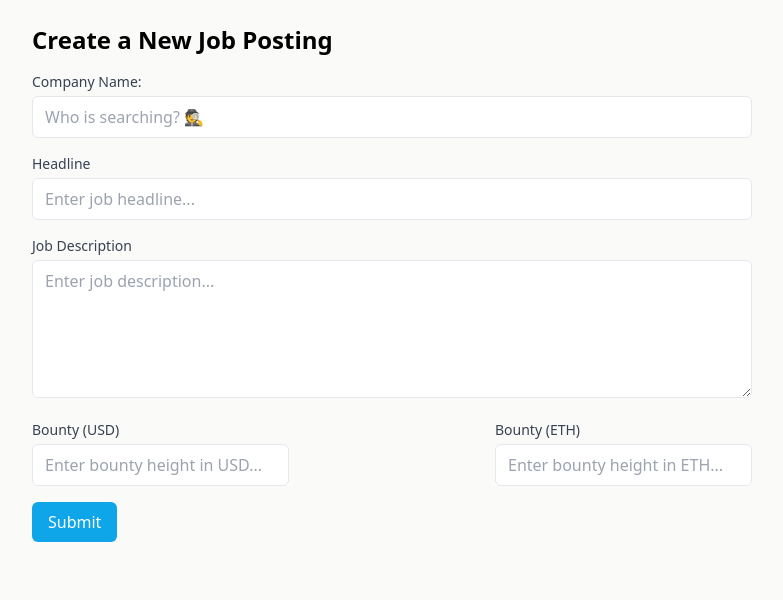
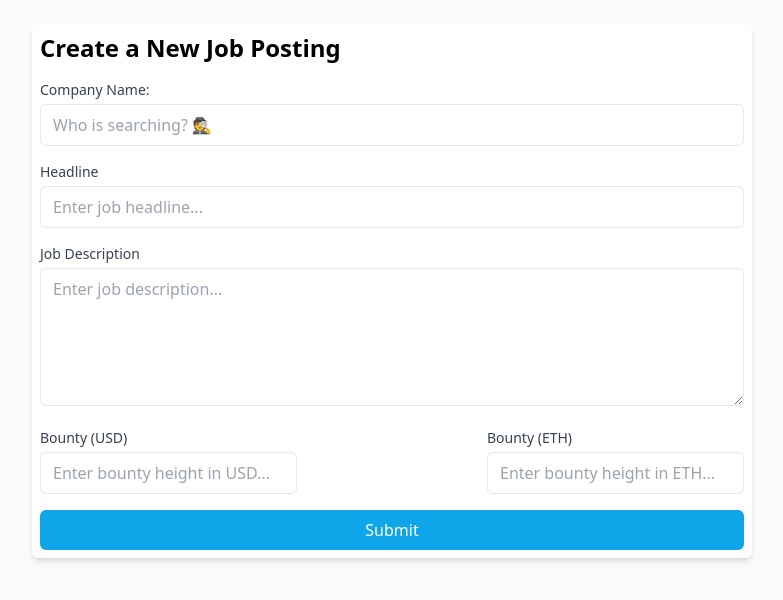
Before and after one commit to maxmynter/ethHackathonMUC, a Next.js app: page /company/jobPostingForm in a window 1280 px wide. Shown: the top 600 px of the page, without its empty margins (248-1031 px from the left). Built offline with nearby package versions, Linux system fonts and the light colour scheme; what @rainbow-me/rainbowkit, wagmi would draw is missing.

Commit message:
Style All pages on shadow boxes

```diff
--- a/pages/company/jobPostingForm.js
+++ b/pages/company/jobPostingForm.js
@@ -25,9 +25,12 @@ const JobPostingForm = () => {
 
   return (
     <div className="max-w-3xl mx-auto p-6">
-      <h1 className="text-2xl font-semibold mb-4">Create a New Job Posting</h1>
+      <div className="flex w-full flex-col justify-center items-center rounded-md shadow-md p-2 bg-white">
+        <h1 className="text-2xl font-semibold mb-4 w-full">
+          Create a New Job Posting
+        </h1>
 
-      <div className="mb-4">
+        <div className="mb-4 w-full">
           <label
             className="block text-sm font-medium text-gray-700 mb-1"
             htmlFor="compname"
@@ -43,7 +46,7 @@ const JobPostingForm = () => {
           />
         </div>
 
-      <div className="mb-4">
+        <div className="mb-4 w-full">
           <label
             className="block text-sm font-medium text-gray-700 mb-1"
             htmlFor="header"
@@ -59,7 +62,7 @@ const JobPostingForm = () => {
           />
         </div>
 
-      <div className="mb-4">
+        <div className="mb-4 w-full">
           <label
             className="block text-sm font-medium text-gray-700 mb-1"
             htmlFor="body"
@@ -75,7 +78,7 @@ const JobPostingForm = () => {
           ></textarea>
         </div>
 
-      <div className="flex flex-row justify-between">
+        <div className="flex flex-row justify-between w-full">
           <div className="mb-4">
             <label
               className="block text-sm font-medium text-gray-700 mb-1"
@@ -115,10 +118,11 @@ const JobPostingForm = () => {
 
         <button
           type="submit"
-        className="bg-sky-500 text-white px-4 py-2 rounded-md hover:bg-sky-600 focus:outline-none focus:ring focus:ring-blue-300"
+          className="bg-sky-500 w-full text-white px-4 py-2 rounded-md hover:bg-sky-600 focus:outline-none focus:ring focus:ring-blue-300"
         >
           Submit
         </button>
+      </div>
     </div>
   );
 };
--- a/pages/linkmatch/index.tsx
+++ b/pages/linkmatch/index.tsx
@@ -36,7 +36,7 @@ const MatchHeader = ({
     }
   };
   return (
-    <div className="flex flex-col justify-center items-center rounded-md shadow-md p-2">
+    <div className="flex flex-col justify-center items-center rounded-md shadow-md p-2 bg-white">
       <div className="flex flex-row justify-between items-center">
         <div className="mx-2">
           <label className="m-2">Stake: </label>
```
Lines whose indentation alone changed are shown as unchanged.
